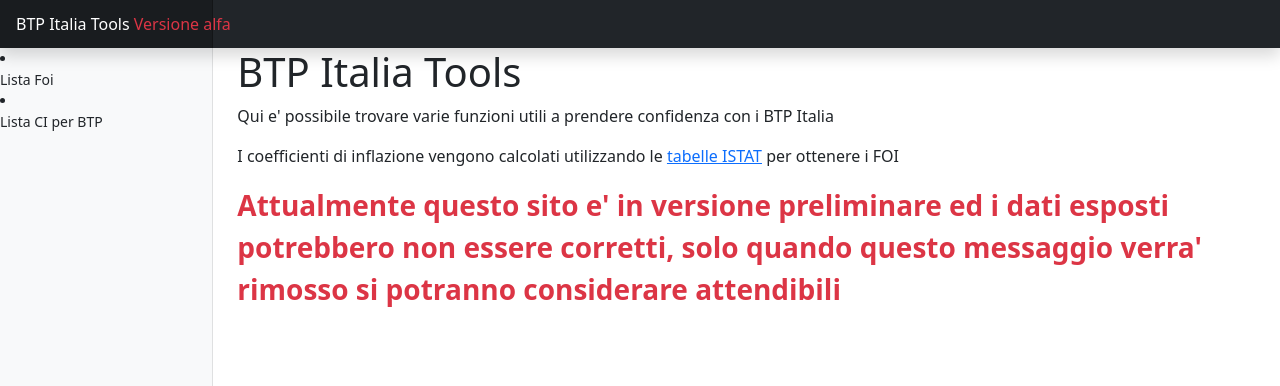
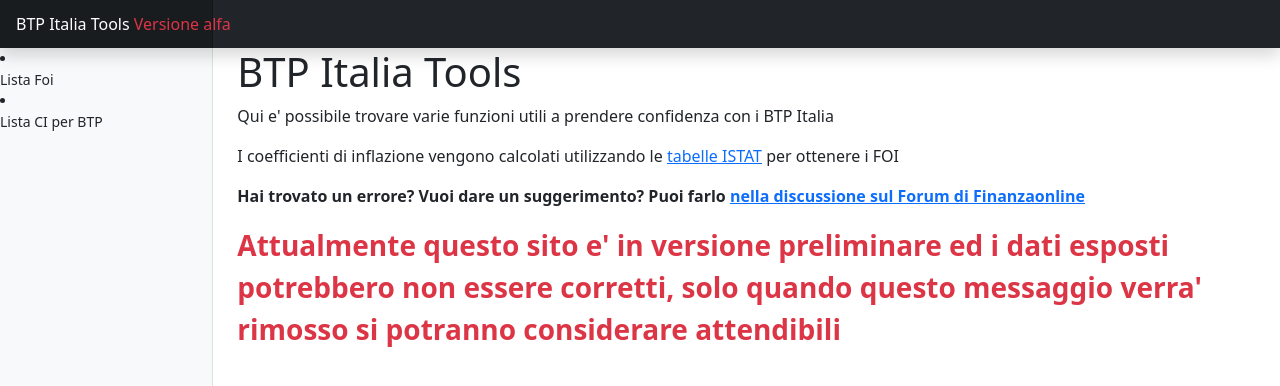
Before and after one commit to money44nothing/btp-italia-tools, an Angular app: page /home in a window 1280 px wide. Shown: the top 386 px of the page. Built offline with nearby package versions, Linux system fonts and the light colour scheme.

Commit message:
added link to thread forum

```diff
--- a/src/app/components/home/home.component.html
+++ b/src/app/components/home/home.component.html
@@ -3,4 +3,6 @@
 <p class="text-md-left fs-6">Qui e' possibile trovare varie funzioni utili a prendere confidenza con i BTP Italia</p>
 <p class="text-md-left fs-6">I coefficienti di inflazione vengono calcolati utilizzando le <a href="http://dati.istat.it/Index.aspx?DataSetCode=DCSP_FOI1B2015">tabelle ISTAT</a> per ottenere i FOI</p>
 
+<p class="fw-bold fs-6">Hai trovato un errore? Vuoi dare un suggerimento? Puoi farlo <a target="_blank" href="https://forum.finanzaonline.com/threads/sito-dedicato-a-btp-italia.2016830/">nella discussione sul Forum di Finanzaonline</a></p>
+
 <p class="text-md-left text-danger fw-bold fs-3">Attualmente questo sito e' in versione preliminare ed i dati esposti potrebbero non essere corretti, solo quando questo messaggio verra' rimosso si potranno considerare attendibili</p>
```
